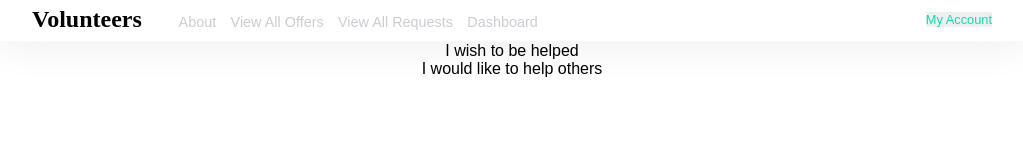
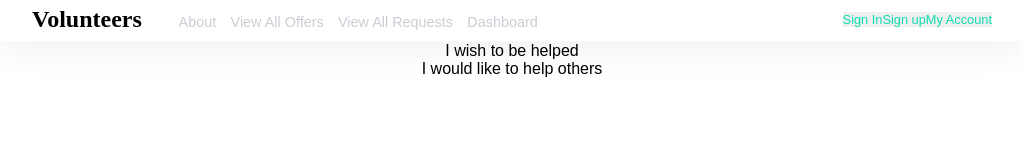
Before and after one commit to ismaelguerrib/volontaires_front, a React (Create React App) app: page / in a window 1280 px wide. Shown: the top 160 px of the page, without its empty margins (128-1151 px from the left). Built offline with nearby package versions, Linux system fonts and the light colour scheme; no server answers.

Commit message:
nav change

```diff
--- a/src/App.js
+++ b/src/App.js
@@ -10,6 +10,8 @@ import OptionOffer from "./Pages/OptionOffer";
 import OptionRequest from "./Pages/OptionRequest";
 import About from "./Pages/About";
 import Update from "./Pages/Update";
+import Signup from "./forms/Signup";
+import SignIn from "./forms/Signin";
 // import Header from "./Component/Header";
 
 function App() {
@@ -18,6 +20,8 @@ function App() {
       <Switch>
         <Route exact path="/" component={Home} />
         <Route path="/about" component={About} />
+        <Route path="/signup" component={Signup} />
+        <Route path="/signin" component={SignIn} />
         <Route path="/dashboard/:_id" component={Dashboard} />
         <Route path="/i-want-to-be-helped" component={ViewAll} />
         <Route path="/i-want-to-offer-help" component={ViewAll} />
--- a/src/Component/Nav.jsx
+++ b/src/Component/Nav.jsx
@@ -43,6 +43,26 @@ function NavMain() {
             to="/signin"
           >
             <button className="btn-nav">
+              Sign In
+              <FontAwesomeIcon icon="angle-right" className="arrow-btn" />
+            </button>
+          </NavLink>
+          <NavLink
+            activeClassName="is-active"
+            className="nav-item-link"
+            to="/signup"
+          >
+            <button className="btn-nav">
+              Sign up
+              <FontAwesomeIcon icon="angle-right" className="arrow-btn" />
+            </button>
+          </NavLink>
+          <NavLink
+            activeClassName="is-active"
+            className="nav-item-link"
+            to="/signin"
+          >
+            <button className="btn-nav">
               My Account
               <FontAwesomeIcon icon="angle-right" className="arrow-btn" />
             </button>
```
